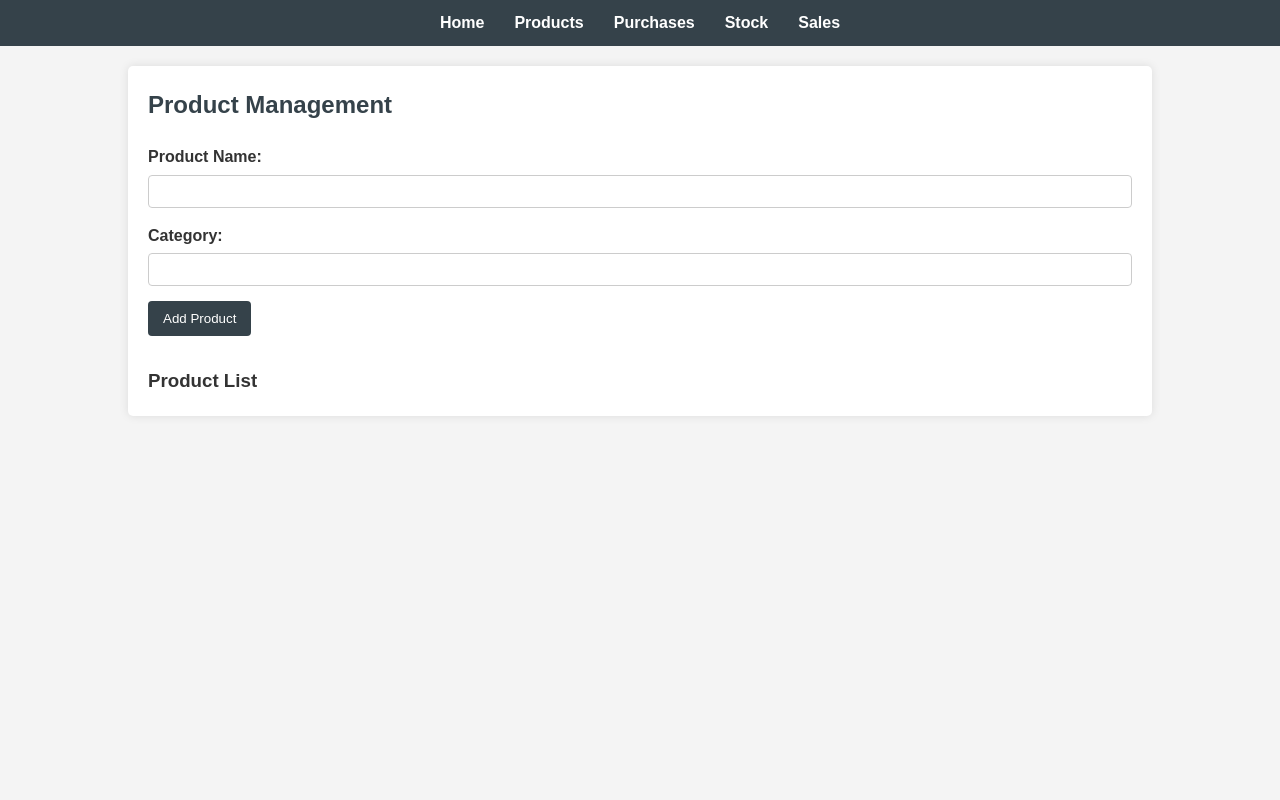
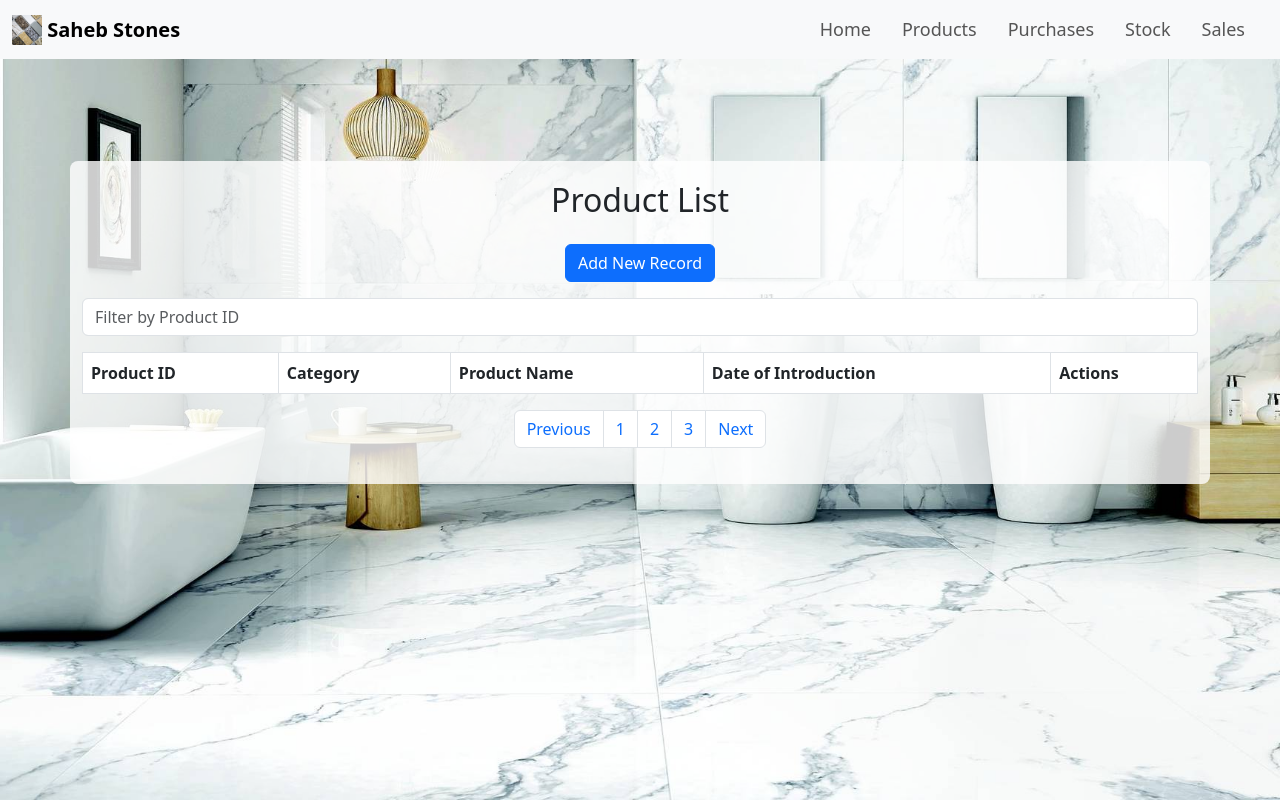
Before and after one commit to adichouhan14/Inventory, a Flask app: page /product in a window 1280 px wide. Run offline with Flask 3, Linux system fonts and the light colour scheme; data that the repository does not hold is empty.

Commit message:
Ui Code updated

```diff
--- a/app.py
+++ b/app.py
@@ -1,31 +1,36 @@
 from flask import Flask, request, jsonify, render_template
-#from flask_sqlalchemy import SQLAlchemy
-from models import __init__
-from db import db
+from flask_sqlalchemy import SQLAlchemy
 from flask_migrate import Migrate
+from dotenv import load_dotenv
+import os
+
+# Load environment variables
+load_dotenv()
+
+# Initialize Flask app
+app = Flask(__name__)
+
+# Configure the SQLAlchemy part of the app instance
+app.config['SQLALCHEMY_DATABASE_URI'] = os.getenv("db_url")
+app.config['SQLALCHEMY_TRACK_MODIFICATIONS'] = False
+
+# Initialize the database and migration objects
+db = SQLAlchemy(app)
+migrate = Migrate(app, db)
+
+# Import Blueprints (assuming you have created these in separate files)
 from resources.product import product_bp
 from resources.stock import stock_bp
 from resources.purchase import purchase_bp
 from resources.sales import sales_bp
-import os
-from dotenv import load_dotenv
 
-load_dotenv()
-
-app = Flask(__name__)
-app.config['SQLALCHEMY_DATABASE_URI'] = os.getenv("db_url")
-app.config['SQLALCHEMY_TRACK_MODIFICATIONS'] = False
-db.init_app(app)
-
+# Register Blueprints
 app.register_blueprint(product_bp)
 app.register_blueprint(stock_bp)
 app.register_blueprint(purchase_bp)
 app.register_blueprint(sales_bp)
 
-
-migrate = Migrate(app, db)
-
-# In-memory data stores for demonstration
+# In-memory data stores for demonstration (not connected to the database)
 products = []
 purchases = []
 stock = []
@@ -37,7 +42,12 @@ def index():
 
 @app.route('/product')
 def product():
-    return render_template('products.html')
+    return render_template('product.html')
+
+@app.route('/products')
+def products_page():
+    products = Product.query.all()  # Fetch all products from the database
+    return render_template('product.html', products=products)
 
 @app.route('/purchase')
 def purchase():
@@ -57,7 +67,7 @@ def add_sales():
     sales.append(data)
     return jsonify({"message": "Sale recorded successfully!"}), 201
 
-@app.route('/stock', methods=['POST'])
+@app.route('/stock', methods=['PUT'])
 def add_stock():
     data = request.json
     stock.append(data)
--- a/static/css/styles.css
+++ b/static/css/styles.css
@@ -1,177 +1,52 @@
-/* Reset some default styles */
-* {
+body, html {
+    height: 100%;
     margin: 0;
-    padding: 0;
-    box-sizing: border-box;
+    font-family: 'Segoe UI', Tahoma, Geneva, Verdana, sans-serif;
 }
 
-/* Body Styling */
-body {
-    font-family: Arial, sans-serif;
-    background-color: #f4f4f4;
-    color: #333;
-    line-height: 1.6;
+.background {
+    background-image: url('../images/tilesstore.jpg');
+    background-size: cover;
+    background-position: center;
+    background-repeat: no-repeat;
+    height: 100%;
+    width: 100%;
+    position: relative;
+
 }
 
-/* Navigation Bar Styling */
-nav {
-    background-color: #35424a;
-    color: #ffffff;
-    padding: 10px 0;
-    margin-bottom: 20px;
+.container {
+    background-color: rgba(255, 255, 255, 0.8); /* White background with transparency */
+    padding: 20px;
+    border-radius: 8px;
+    margin-top: 8%;
 }
 
-nav ul {
-    list-style: none;
-    display: flex;
-    justify-content: center;
+.navbar-brand {
+    font-weight: bold;
+    font-size: 24px;
 }
 
-nav ul li {
-    margin: 0 15px;
+.navbar-nav .nav-link {
+    font-size: 18px;
+    margin-right: 15px;
+    color: #555;
 }
 
-nav ul li a {
-    color: #ffffff;
-    text-decoration: none;
-    font-weight: bold;
-    transition: color 0.3s ease;
+.navbar-nav .nav-link:hover {
+    color: #007bff;
 }
 
-nav ul li a:hover {
-    color: #c1c1c1;
+h1 {
+    color: #007bff;
 }
 
-/* Container Styling */
-.container {
-    width: 80%;
-    margin: auto;
-    overflow: hidden;
-    padding: 20px;
-    background-color: #ffffff;
-    border-radius: 5px;
-    box-shadow: 0 0 10px rgba(0, 0, 0, 0.1);
+.lead {
+    color: #555;
 }
 
-/* Headings */
-h1, h2 {
-    margin-bottom: 20px;
-    color: #35424a;
+.img-fluid {
+    max-width: 100%;
+    height: auto;
+    border-radius: 8px;
 }
-
-/* Forms */
-form {
-    margin-bottom: 30px;
-}
-
-form label {
-    display: block;
-    margin-bottom: 5px;
-    font-weight: bold;
-}
-
-form input[type="text"],
-form input[type="number"],
-form input[type="date"],
-form input[type="float"],
-form input[type="datetime-local"],
-form input[type="email"],
-form select {
-    width: 100%;
-    padding: 8px;
-    margin-bottom: 15px;
-    border: 1px solid #cccccc;
-    border-radius: 4px;
-}
-
-form button {
-    display: inline-block;
-    padding: 10px 15px;
-    background-color: #35424a;
-    color: #ffffff;
-    border: none;
-    border-radius: 4px;
-    cursor: pointer;
-    transition: background-color 0.3s ease;
-}
-
-form button:hover {
-    background-color: #1f2a30;
-}
-
-/* Lists */
-ul#productList,
-ul#purchaseList,
-ul#stockList,
-ul#salesList {
-    list-style: none;
-    padding: 0;
-}
-
-ul#productList li,
-ul#purchaseList li,
-ul#stockList li,
-ul#salesList li {
-    background-color: #f9f9f9;
-    margin-bottom: 10px;
-    padding: 15px;
-    border-left: 4px solid #35424a;
-}
-
-/* Table Styling (if used) */
-table {
-    width: 100%;
-    border-collapse: collapse;
-    margin-bottom: 20px;
-}
-
-table, th, td {
-    border: 1px solid #dddddd;
-}
-
-th, td {
-    padding: 12px;
-    text-align: left;
-}
-
-th {
-    background-color: #f2f2f2;
-}
-
-/* Buttons */
-button {
-    padding: 8px 12px;
-    margin-right: 5px;
-    border: none;
-    border-radius: 4px;
-    cursor: pointer;
-}
-
-button.edit-btn {
-    background-color: #4CAF50;
-    color: white;
-}
-
-button.delete-btn {
-    background-color: #f44336;
-    color: white;
-}
-
-button.edit-btn:hover {
-    background-color: #45a049;
-}
-
-button.delete-btn:hover {
-    background-color: #da190b;
-}
-
-/* Responsive Design */
-@media (max-width: 768px) {
-    nav ul {
-        flex-direction: column;
-    }
-
-    .container {
-        width: 95%;
-    }
-}
--- a/templates/layout.html
+++ b/templates/layout.html
@@ -3,22 +3,49 @@
 <head>
     <meta charset="UTF-8">
     <meta name="viewport" content="width=device-width, initial-scale=1.0">
-    <title>{% block title %}Flask Inventory System{% endblock %}</title>
+    <title>{% block title %}Saheb Stones{% endblock %}</title>
     <link rel="stylesheet" href="{{ url_for('static', filename='css/styles.css') }}">
+    <link href="https://cdn.jsdelivr.net/npm/bootstrap@5.3.0/dist/css/bootstrap.min.css" rel="stylesheet">
 </head>
 <body>
-    <nav>
-        <ul>
-            <li><a href="{{ url_for('index') }}">Home</a></li>
-            <li><a href="{{ url_for('product') }}">Products</a></li>
-            <li><a href="{{ url_for('purchase') }}">Purchases</a></li>
-            <li><a href="{{ url_for('stock') }}">Stock</a></li>
-            <li><a href="{{ url_for('sales') }}">Sales</a></li>
-        </ul>
-    </nav>
-    <div class="container">
-        {% block content %}{% endblock %}
+    <div class="background">
+        <nav class="navbar navbar-expand-lg navbar-light bg-light">
+            <div class="container-fluid">
+                <a class="navbar-brand" href="{{ url_for('index') }}">
+                    <img src="{{ url_for('static', filename='images/logo.png') }}" alt="Logo" width="30" height="30" class="d-inline-block align-top">
+                    Saheb Stones
+                </a>
+                <button class="navbar-toggler" type="button" data-bs-toggle="collapse" data-bs-target="#navbarNav" aria-controls="navbarNav" aria-expanded="false" aria-label="Toggle navigation">
+                    <span class="navbar-toggler-icon"></span>
+                </button>
+                <div class="collapse navbar-collapse" id="navbarNav">
+                    <ul class="navbar-nav ms-auto">
+                        <li class="nav-item">
+                            <a class="nav-link" href="{{ url_for('index') }}">Home</a>
+                        </li>
+                        <li class="nav-item">
+                            <a class="nav-link" href="{{ url_for('product') }}">Products</a>
+                        </li>
+                        <li class="nav-item">
+                            <a class="nav-link" href="{{ url_for('purchase') }}">Purchases</a>
+                        </li>
+                        <li class="nav-item">
+                            <a class="nav-link" href="{{ url_for('stock') }}">Stock</a>
+                        </li>
+                        <li class="nav-item">
+                            <a class="nav-link" href="{{ url_for('sales') }}">Sales</a>
+                        </li>
+                    </ul>
+                </div>
+            </div>
+        </nav>
+
+        <div class="container">
+            {% block content %}{% endblock %}
+        </div>
     </div>
+
     <script src="{{ url_for('static', filename='js/app.js') }}"></script>
+    <script src="https://cdn.jsdelivr.net/npm/bootstrap@5.3.0/dist/js/bootstrap.bundle.min.js"></script>
 </body>
 </html>
--- /dev/null
+++ b/templates/product.html
@@ -0,0 +1,28 @@
+{% extends 'sublayout.html' %}
+
+{% block title %}Product List{% endblock %}
+{% block page_title %}Product List{% endblock %}
+{% set filter_label = "Product ID" %}
+
+{% block table_headers %}
+    <th>Product ID</th>
+    <th>Category</th>
+    <th>Product Name</th>
+    <th>Date of Introduction</th>
+{% endblock %}
+
+{% block table_rows %}
+    <!-- Assuming you are passing the products data from the backend -->
+    {% for product in products %}
+    <tr>
+        <td>{{ product.id }}</td>
+        <td>{{ product.category }}</td>
+        <td>{{ product.name }}</td>
+        <td>{{ product.introduce_date.strftime('%Y-%m-%d') }}</td>
+        <td>
+            <button class="btn btn-warning btn-sm edit-btn" data-id="{{ product.id }}">Edit</button>
+            <button class="btn btn-danger btn-sm delete-btn" data-id="{{ product.id }}">Delete</button>
+        </td>
+    </tr>
+    {% endfor %}
+{% endblock %}
--- a/templates/products.html
+++ /dev/null
@@ -1,17 +0,0 @@
-{% extends "layout.html" %}
-{% block title %}Products{% endblock %}
-{% block content %}
-<h2>Product Management</h2>
-<form id="productForm" method="POST">
-    <label for="name">Product Name:</label>
-    <input type="text" id="name" name="name" required><br>
-
-    <label for="category">Category:</label>
-    <input type="text" id="category" name="category" required><br>
-
-    <button type="submit">Add Product</button>
-</form>
-
-<h3>Product List</h3>
-<ul id="productList"></ul>
-{% endblock %}
--- a/templates/stocks.html
+++ b/templates/stocks.html
@@ -3,7 +3,7 @@
 {% block title %}Stock{% endblock %}
 {% block content %}
 <h2>Stock Management</h2>
-<form id="stockForm" method="POST">
+<form id="stockForm" method="PUT">
     <label for="product">Product ID:</label>
     <input type="text" id="product" name="product" required><br>
 
--- /dev/null
+++ b/templates/sublayout.html
@@ -0,0 +1,42 @@
+{% extends 'layout.html' %}
+
+{% block content %}
+    <!-- Title -->
+    <h2 class="text-center mb-4">{% block page_title %}{% endblock %}</h2>
+
+    <!-- Add New Record Button -->
+    <div class="text-center mb-3">
+        <button type="button" class="btn btn-primary">Add New Record</button>
+    </div>
+
+    <!-- Filter Options -->
+    <div class="mb-3">
+        <input type="text" class="form-control" placeholder="Filter by {{ filter_label }}" id="filter">
+    </div>
+
+    <!-- Table -->
+    <div class="table-responsive">
+        <table class="table table-bordered table-striped">
+            <thead>
+                <tr>
+                    {% block table_headers %}{% endblock %}
+                    <th>Actions</th>
+                </tr>
+            </thead>
+            <tbody>
+                {% block table_rows %}{% endblock %}
+            </tbody>
+        </table>
+    </div>
+
+    <!-- Pagination -->
+    <nav aria-label="Page navigation example">
+        <ul class="pagination justify-content-center">
+            <li class="page-item"><a class="page-link" href="#">Previous</a></li>
+            <li class="page-item"><a class="page-link" href="#">1</a></li>
+            <li class="page-item"><a class="page-link" href="#">2</a></li>
+            <li class="page-item"><a class="page-link" href="#">3</a></li>
+            <li class="page-item"><a class="page-link" href="#">Next</a></li>
+        </ul>
+    </nav>
+{% endblock %}
```
Also changed, not shown: drop_tables.py (added, +24 -0 lines), templates/index.html (+6 -2 lines), static/images/10.jpg (added), static/images/8.jpg (added), static/images/9.jpg (added), static/images/logo.png (added), static/images/tiles-and-stone.jpg (added), static/images/tiles-store12.jpg (added), static/images/tiles-store13-570x370-370x240.jpg (added), static/images/tilesstore.jpg (added).
